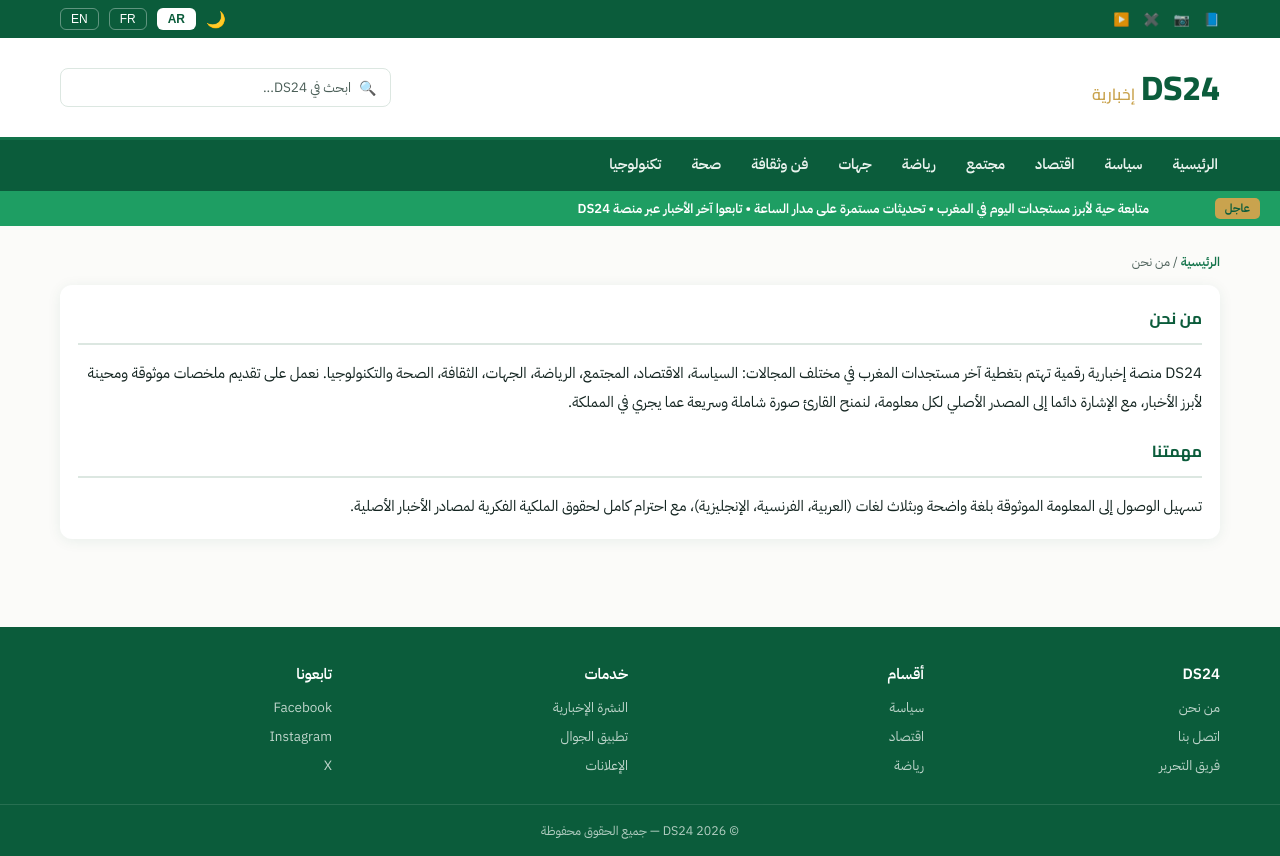
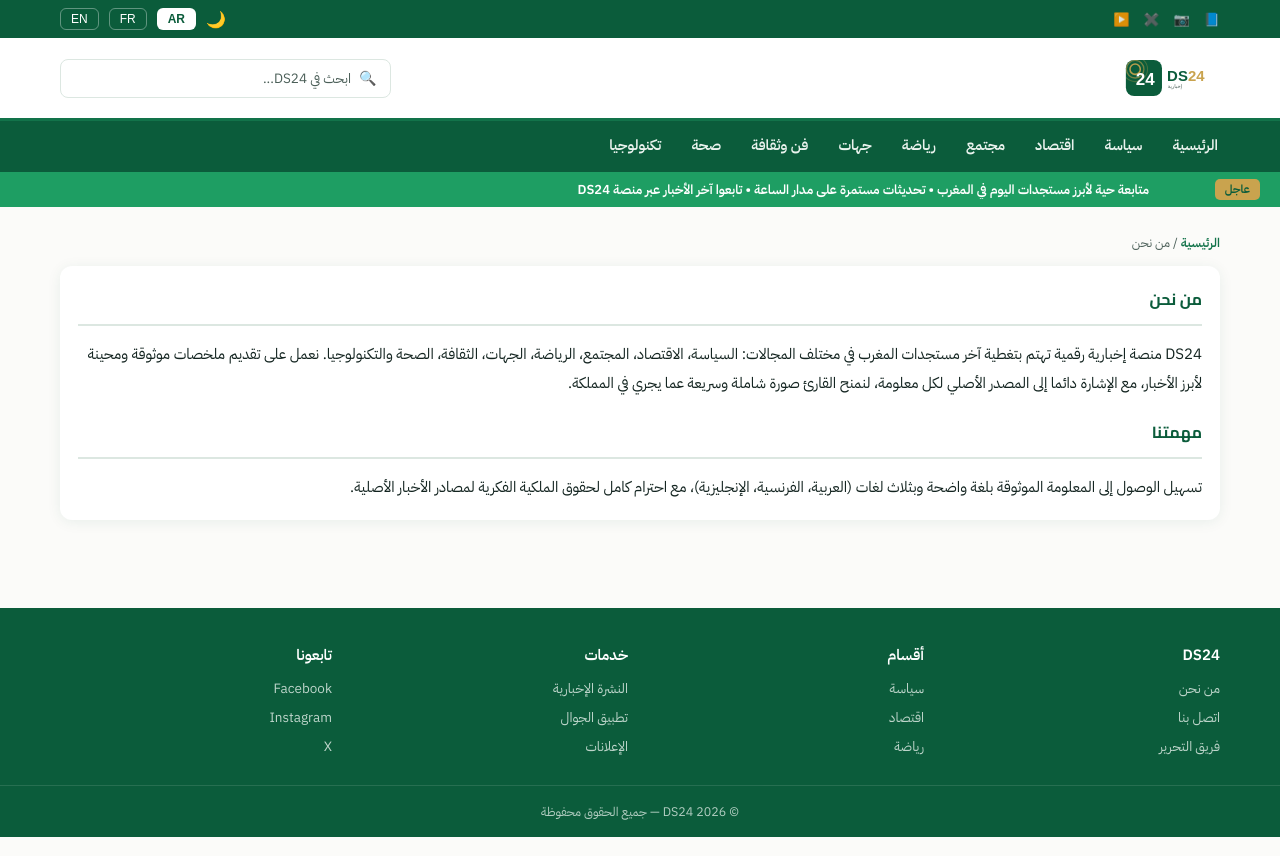
Before and after one commit to soufianedouhaib/DS24, a plain HTML site: page about.html in a window 1280 px wide. Drawn offline with Linux system fonts and the light colour scheme.

Commit message:
Add files via upload

```diff
--- a/about.html
+++ b/about.html
@@ -6,6 +6,7 @@
 <title>من نحن | DS24</title>
 <link rel="preconnect" href="https://fonts.googleapis.com">
 <link href="https://fonts.googleapis.com/css2?family=Cairo:wght@400;600;700;800&family=IBM+Plex+Sans+Arabic:wght@400;500;600&family=IBM+Plex+Sans:wght@400;500;600&family=Poppins:wght@600;700;800&display=swap" rel="stylesheet">
+<link rel="icon" type="image/svg+xml" href="logo-icon.svg">
 <link rel="stylesheet" href="style.css">
 </head>
 <body>
--- a/app.js
+++ b/app.js
@@ -64,7 +64,7 @@
 
   document.getElementById("siteHeader").innerHTML = `
     <div class="header-inner">
-      <a class="brand" href="index.html">DS24 <span>${t("brand_tag")}</span></a>
+      <a class="brand" href="index.html"><img src="logo-horizontal.svg" alt="DS24" style="height:44px; display:block;"></a>
       <div class="search-box">
         <button type="button" id="searchIconBtn" aria-label="search">🔍</button>
         <input type="text" id="searchInput" placeholder="${t("search_ph")}" autocomplete="off">
--- a/style.css
+++ b/style.css
@@ -43,7 +43,7 @@
 /* Header */
 header.main{background:var(--card-bg); border-bottom:3px solid var(--green-mid);}
 .header-inner{max-width:1200px; margin:0 auto; padding:18px 20px; display:flex; align-items:center; justify-content:space-between;}
-.brand{font-size:34px; font-weight:800; color:var(--green-deep); display:flex; align-items:baseline; gap:6px;}
+.brand{font-size:34px; font-weight:800; color:var(--green-deep); display:flex; align-items:center; gap:6px;}
 .brand span{color:var(--gold); font-size:16px; font-weight:600;}
 
 /* Nav */
```
Also changed, not shown: article.html (+1 -0 lines), contact.html (+1 -0 lines), culture.html (+1 -0 lines), economie.html (+1 -0 lines), index.html (+1 -0 lines), politique.html (+1 -0 lines), regions.html (+1 -0 lines), sante.html (+1 -0 lines), societe.html (+1 -0 lines), sport.html (+1 -0 lines), team.html (+1 -0 lines), tech.html (+1 -0 lines), logo-horizontal.svg (added), logo-icon.svg (added).
